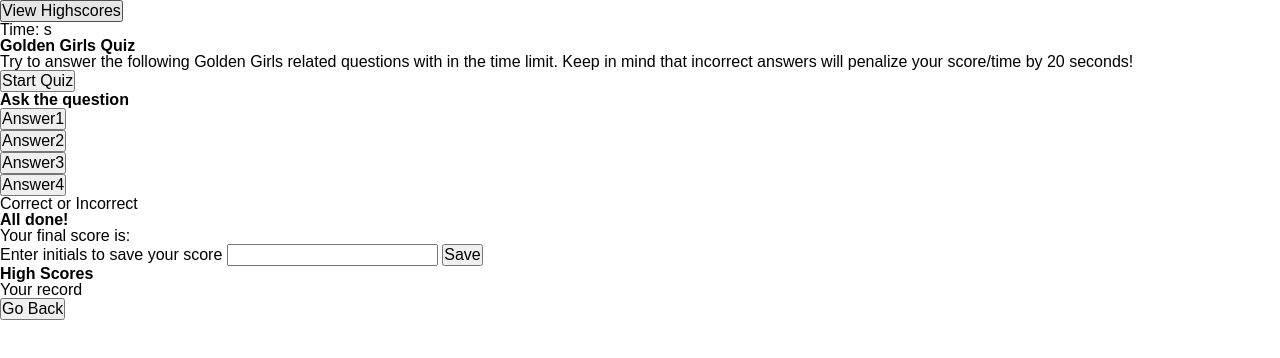
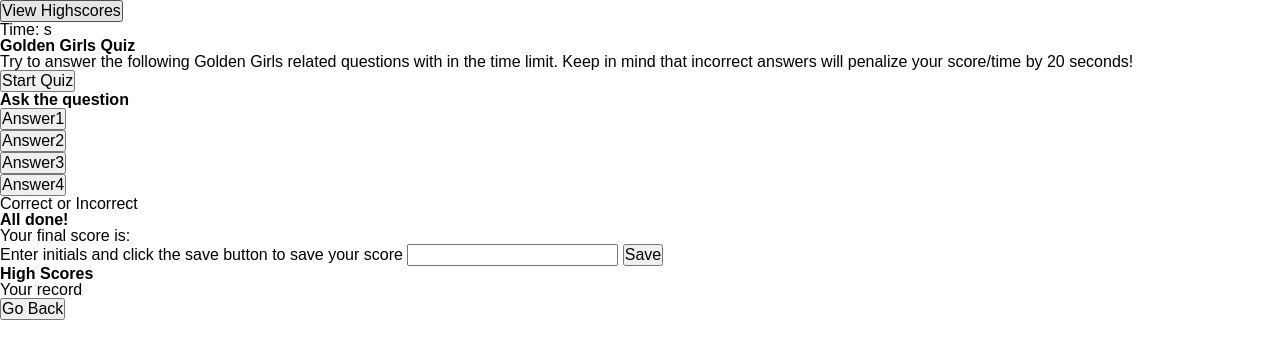
Before and after one commit to anjaliroland/M4-WebAPIs-CodeQuiz, a plain HTML site: page index.html in a window 1280 px wide. Drawn offline with Linux system fonts and the light colour scheme.

Commit message:
changed text for save page

```diff
--- a/index.html
+++ b/index.html
@@ -53,7 +53,7 @@
         <section class="savePge" id="savePge">
             <h2 id="finish">All done!</h2>
             <p id="totalScore">Your final score is: </p>
-            <p>Enter initials to save your score <input id="initials">
+            <p>Enter initials and click the save button to save your score <input id="initials">
                 <button class="button" id="saveBtn">Save</button>
             </p>
         </section>
```
